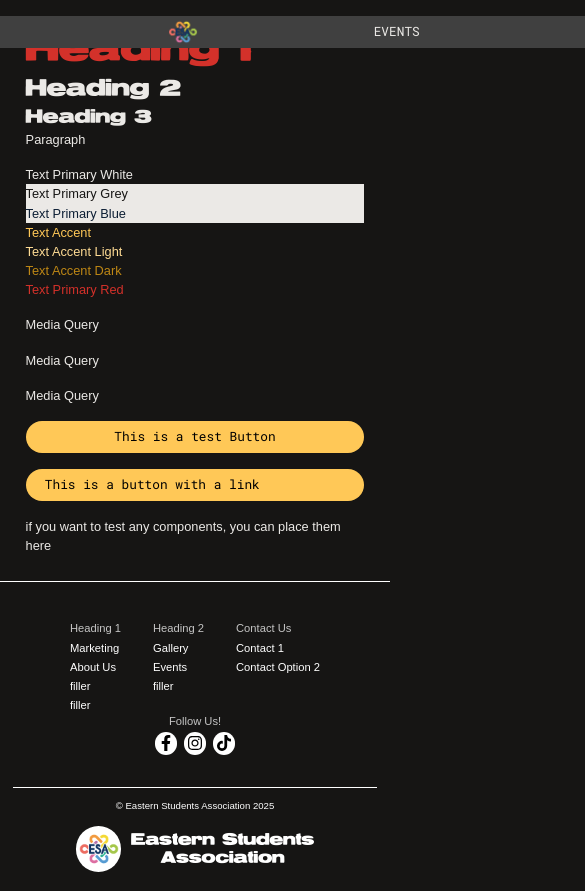
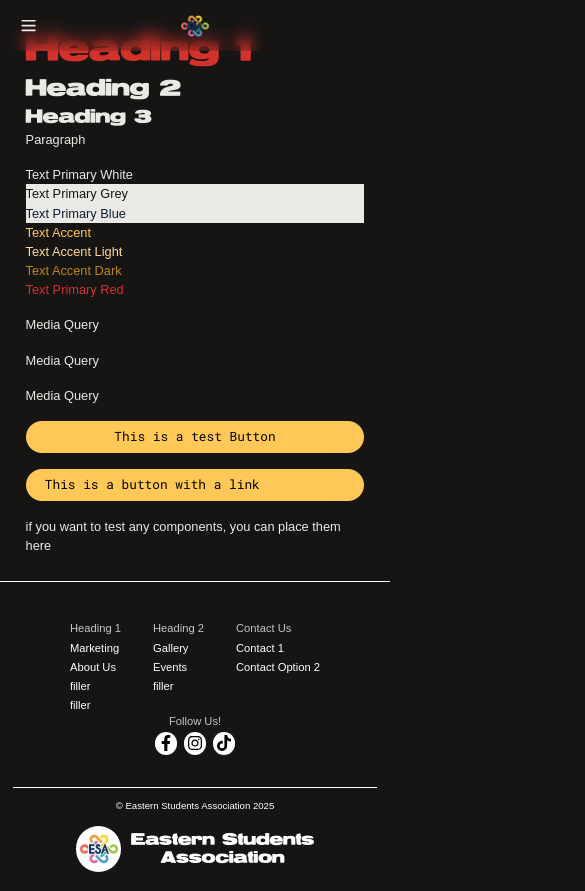
Before and after one commit to UoaWDCC/esa, a Next.js app: page /test in a window 390 px wide. Shown: the top 891 px of the page, 585 px wide, since content can reach past the window. Built offline with nearby package versions, Linux system fonts and the light colour scheme; a web font is replaced by a local one.

Commit message:
Adding mobile navbar

```diff
--- a/src/components/navigation/Navbar.tsx
+++ b/src/components/navigation/Navbar.tsx
@@ -1,30 +1,120 @@
-import Link from 'next/link'
-import Image from "next/image";
+'use client';
+
+import Link from 'next/link';
+import Image from 'next/image';
+import { useState } from 'react';
 
 export default function Navbar() {
+    const [isOpen, setIsOpen] = useState(false);
+
+    const toggleMenu = () => {
+        setIsOpen(!isOpen);
+    };
+
     return (
-    // think of how you can make the width of the navbar scale with the screen size (% units ;o)
-    <nav className="mt-5 z-99 absolute top-0 left-1/2 transform -translate-x-1/2 bg-primary-black font-roboto-mono text-[1rem] text-primary-white flex justify-between items-center bg-primary-grey-light w-[1100px] px-28 rounded-full gap-4">
-      <Link href="/news" className="hover:text-primary-grey">
+        <>
+            {/* Desktop Navbar */}
+            <nav className="hidden md:flex mt-5 z-50 absolute top-0 left-1/2 transform -translate-x-1/2 bg-primary-black font-roboto-mono text-[1rem] text-primary-white justify-between items-center bg-primary-grey-light w-[90%] max-w-[1100px] px-8 lg:px-28 rounded-full gap-4 py-3">
+                <Link href="/news" className="hover:text-primary-grey transition-colors">
                     NEWS
                 </Link>
-      <Link href="/contact" className="hover:text-primary-grey">
+                <Link href="/contact" className="hover:text-primary-grey transition-colors">
                     CONTACT
                 </Link>
+                <Link href="/" className="w-10 h-10 flex items-center justify-center">
+                    <Image src="/images/logo/esa_logo.png" alt="ESA Logo" height={50} width={60} />
+                </Link>
+                <Link href="/events" className="hover:text-primary-grey transition-colors">
+                    EVENTS
+                </Link>
+                <Link href="/about-us" className="hover:text-primary-grey transition-colors">
+                    ABOUT US
+                </Link>
+            </nav>
+
+            {/* Mobile Navbar */}
+            <nav className="md:hidden fixed top-0 left-0 right-0 z-50 bg-primary-black/90 backdrop-blur-sm">
+                <div className="flex justify-between items-center px-4 py-3">
+                    {/* Hamburger Menu Button */}
+                    <button
+                        onClick={toggleMenu}
+                        className="text-primary-white hover:text-primary-grey transition-colors p-2"
+                        aria-label="Toggle menu"
+                    >
+                        <svg
+                            className="w-6 h-6"
+                            fill="none"
+                            stroke="currentColor"
+                            viewBox="0 0 24 24"
+                        >
+                            {isOpen ? (
+                                <path
+                                    strokeLinecap="round"
+                                    strokeLinejoin="round"
+                                    strokeWidth={2}
+                                    d="M6 18L18 6M6 6l12 12"
+                                />
+                            ) : (
+                                <path
+                                    strokeLinecap="round"
+                                    strokeLinejoin="round"
+                                    strokeWidth={2}
+                                    d="M4 6h16M4 12h16M4 18h16"
+                                />
+                            )}
+                        </svg>
+                    </button>
+
+                    {/* Logo */}
                     <Link href="/" className="w-10 h-10 flex items-center justify-center">
                         <Image
                             src="/images/logo/esa_logo.png"
                             alt="ESA Logo"
-              height={50}
-              width={60}
+                            height={40}
+                            width={48}
                         />
                     </Link>
-      <Link href="/events" className="hover:text-primary-grey">
+
+                    {/* Spacer to keep logo centered */}
+                    <div className="w-10"></div>
+                </div>
+
+                {/* Mobile Menu */}
+                {isOpen && (
+                    <div className="absolute top-full left-0 right-0 bg-primary-black/95 backdrop-blur-sm border-t border-primary-grey/20">
+                        <div className="flex flex-col py-4 px-4 space-y-4 font-roboto-mono text-primary-white">
+                            <Link
+                                href="/news"
+                                className="hover:text-primary-grey transition-colors py-2 px-2"
+                                onClick={() => setIsOpen(false)}
+                            >
+                                NEWS
+                            </Link>
+                            <Link
+                                href="/contact"
+                                className="hover:text-primary-grey transition-colors py-2 px-2"
+                                onClick={() => setIsOpen(false)}
+                            >
+                                CONTACT
+                            </Link>
+                            <Link
+                                href="/events"
+                                className="hover:text-primary-grey transition-colors py-2 px-2"
+                                onClick={() => setIsOpen(false)}
+                            >
                                 EVENTS
                             </Link>
-      <Link href="/about-us" className="hover:text-primary-grey">
+                            <Link
+                                href="/about-us"
+                                className="hover:text-primary-grey transition-colors py-2 px-2"
+                                onClick={() => setIsOpen(false)}
+                            >
                                 ABOUT US
                             </Link>
+                        </div>
+                    </div>
+                )}
             </nav>
-  )
+        </>
+    );
 }
```
Lines whose indentation alone changed are shown as unchanged.
